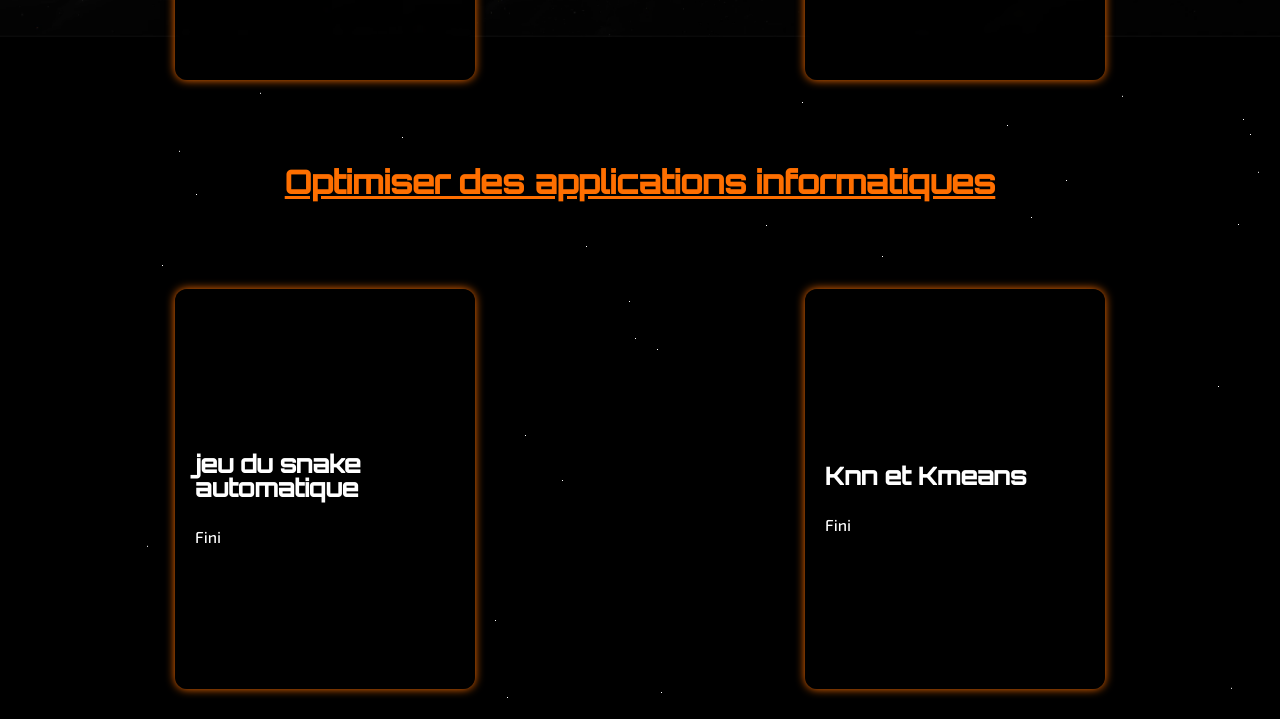
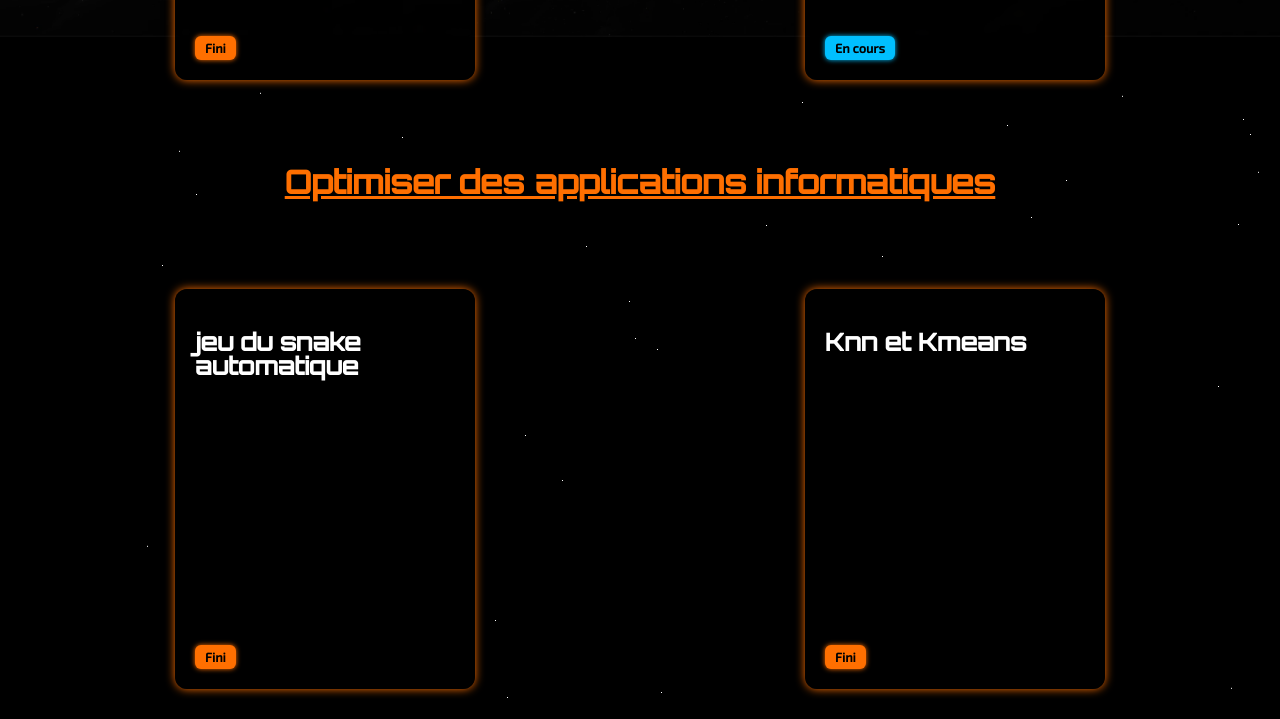
Before and after one commit to enzhao08/monPortfolio, a plain HTML site: page projet.html in a window 1280 px wide. Shown: the part 763-1482 px from the top of the page. Drawn offline with Linux system fonts and the light colour scheme.

Commit message:
Update style.css

```diff
--- a/style.css
+++ b/style.css
@@ -487,7 +487,7 @@ main > article{
   border-radius: 5px;
   text-decoration: none;
   font-weight: bold;
-  transition: background 0.3s ease;
+  transition: background .5s ease;
 }
 .flip-card-back a:hover {
   background-color: #00FFFF;
@@ -1143,6 +1143,7 @@ fieldset span {
 #tech h2 {
   color: #ff6600;
 }
+
 .projet-actions {
   display: flex;
   justify-content: space-between;
@@ -1269,3 +1270,22 @@ fieldset span {
 	border-radius: 3px;
 	background-color: transparent;
 }
+
+
+
+.project-status {
+  margin-top: auto;
+  align-self: flex-start;
+  background-color: #FF6F00;
+  color: #000;
+  padding: 4px 10px;
+  border-radius: 6px;
+  font-size: 0.8rem;
+  font-weight: bold;
+  box-shadow: 0 0 5px #FF6F00;
+}
+
+.project-status.en-cours {
+  background-color: #00BFFF;
+  box-shadow: 0 0 5px #00BFFF;
+}
```
